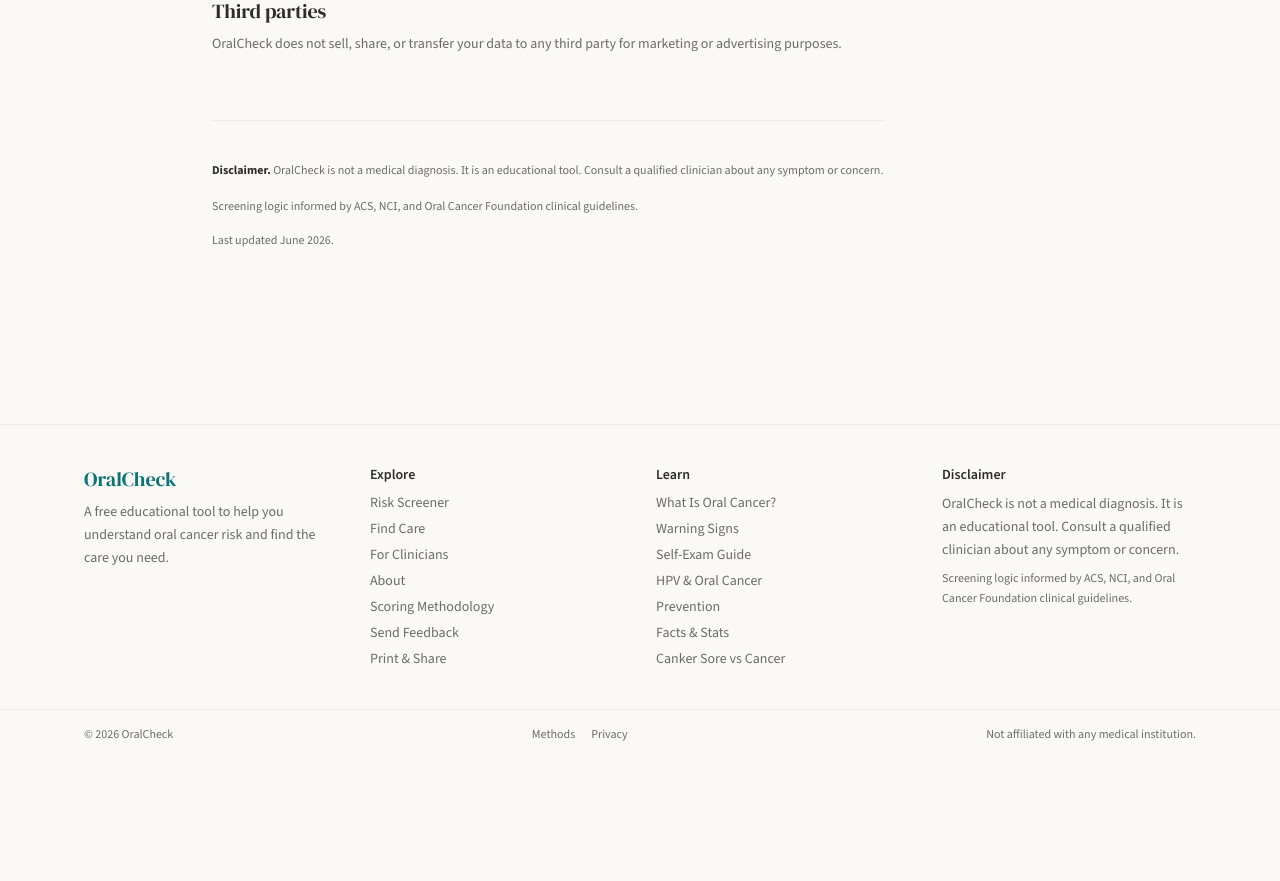
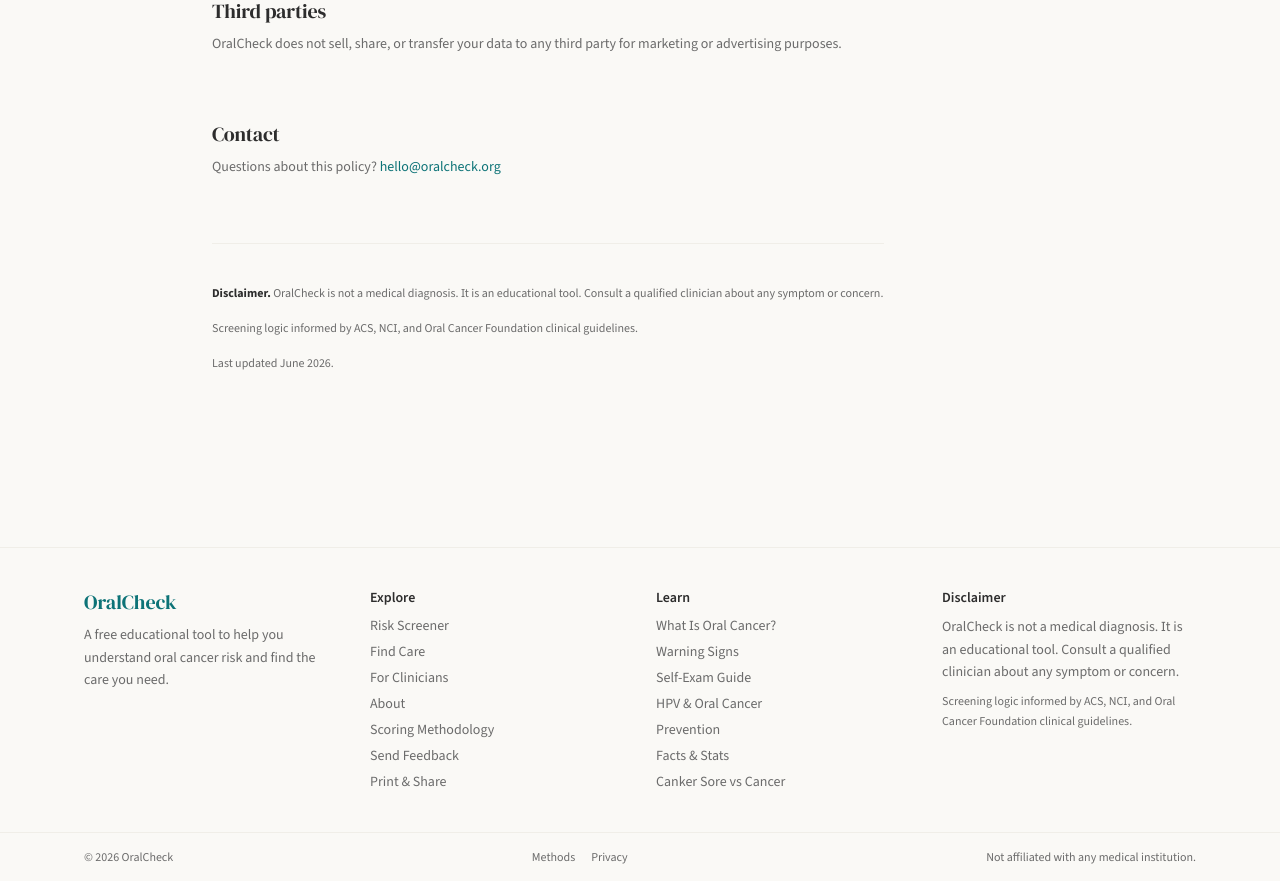
Before and after one commit to ianoharris/oralcheck, a Next.js app: page /privacy in a window 1280 px wide. Shown: the part 920-1801 px from the top of the page. Before the commit the page ends 1678 px from the top, so only its background shows below. Built offline with nearby package versions, Linux system fonts and the light colour scheme.

Commit message:
Add hello@oralcheck.org contact to privacy page
Co-Authored-By: Claude Sonnet 4.6 <noreply@anthropic.com>

```diff
--- a/src/app/privacy/page.tsx
+++ b/src/app/privacy/page.tsx
@@ -68,6 +68,16 @@ export default function PrivacyPage() {
         ))}
       </div>
 
+      <section className="max-w-2xl mb-16">
+        <h2 className="font-serif text-xl text-ink mb-2">Contact</h2>
+        <p className="text-ink-soft text-sm leading-relaxed">
+          Questions about this policy?{" "}
+          <a href="mailto:hello@oralcheck.org" className="text-brand hover:underline">
+            hello@oralcheck.org
+          </a>
+        </p>
+      </section>
+
       <div className="border-t border-warm-dim pt-10 space-y-4 max-w-2xl">
         <p className="text-xs text-ink-soft leading-relaxed">
           <strong className="text-ink">Disclaimer.</strong> OralCheck is not a medical diagnosis.
```
